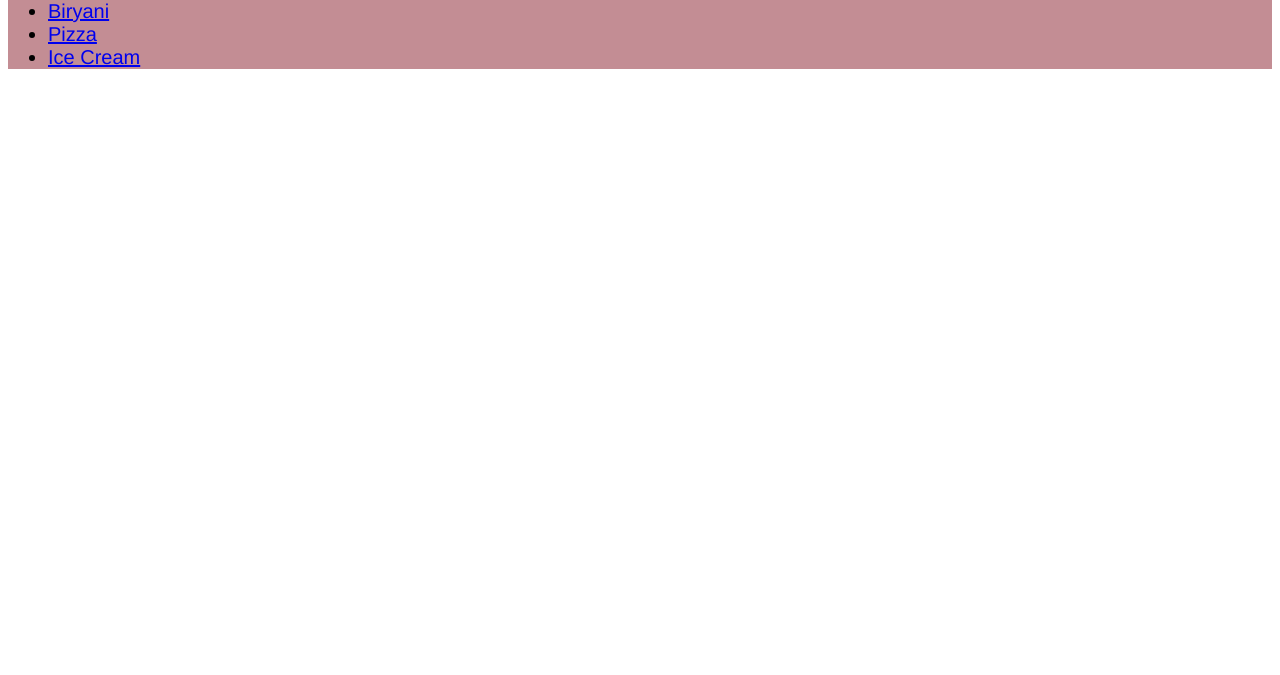
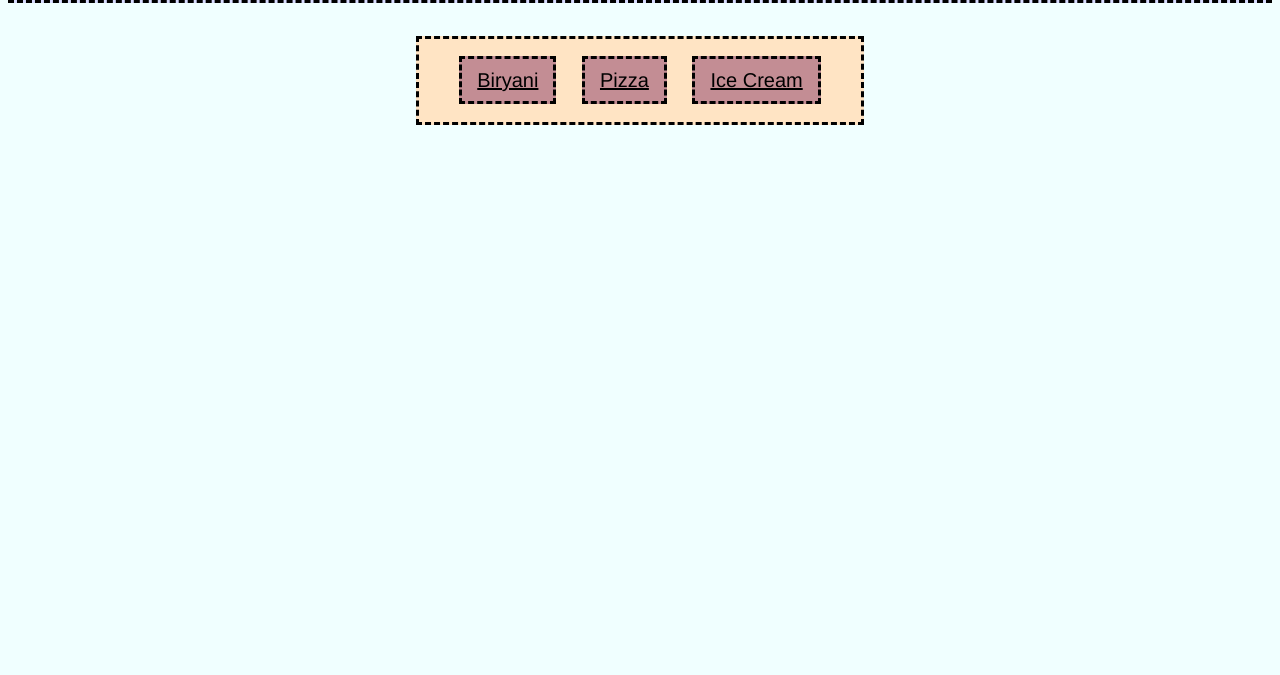
Before and after one commit to srujanereddy/odin-recipes, a plain HTML site: page index.html in a window 1280 px wide. Shown: the part 125-800 px from the top of the page. Drawn offline with Linux system fonts and the light colour scheme.

Commit message:
Add css to index.html
Made the homepage look good by centering elements and making it
colourful.

```diff
--- a/index.html
+++ b/index.html
@@ -7,10 +7,12 @@
     </head>
     <body>
         <h1 class="heading">Odin Recipes</h1>
-        <ul class="list">
-            <li><a href="recipes/biryani.html">Biryani</a></li>
-            <li><a href="recipes/pizza.html">Pizza</a></li>
-            <li><a href="recipes/ice-cream.html">Ice Cream</a></li>
-        </ul>
+        <div class="centre-list">
+            <ul class="list main-list">
+                <li class="item"><a href="recipes/biryani.html" class="link">Biryani</a></li>
+                <li class="item"><a href="recipes/pizza.html" class="link">Pizza</a></li>
+                <li class="item"><a href="recipes/ice-cream.html" class="link">Ice Cream</a></li>
+            </ul>
+        </div>
     </body>
 </html>
--- a/styles.css
+++ b/styles.css
@@ -1,4 +1,9 @@
+*{
+    box-sizing: border-box;
+}
+
 body {
+    background-color: azure;
     font-family: 'Franklin Gothic Medium', 'Arial Narrow', Arial, sans-serif;
 }
 
@@ -6,6 +11,8 @@ body {
     background-color: #d8dcff;
     text-align: center;
     font-size: 50px;
+    padding: 15px;
+    border: dashed black;
 }
 
 #ingredients, #steps{
@@ -23,9 +30,38 @@ body {
 .list{
     background-color: #c38d94;
     font-size: 20px;
+    padding: 15px;
 }
 
 .home{
     background-color: black;
     color: white;
 }
+
+.item{
+    display: inline-block;
+    margin: 0 10px;
+}
+
+.link{
+    background-color: #c38d94;
+    padding: 10px 15px;
+    color: black;
+    border: dashed black;
+    margin: 0 auto;
+}
+
+.main-list{
+    margin: auto;
+    display: inline-block;
+    background-color:bisque;
+    text-align: center;
+}
+
+.centre-list{
+    display: table;
+    margin: 0 auto;
+    padding: 15px;
+    border: dashed black;
+    background-color: bisque;
+}
```
